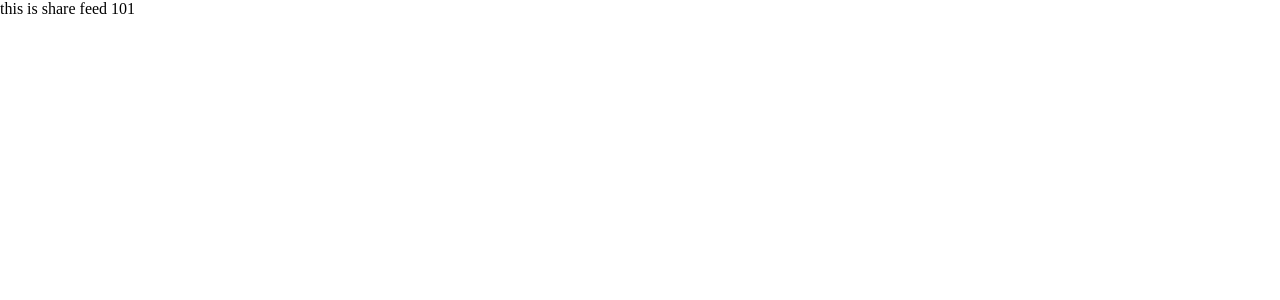
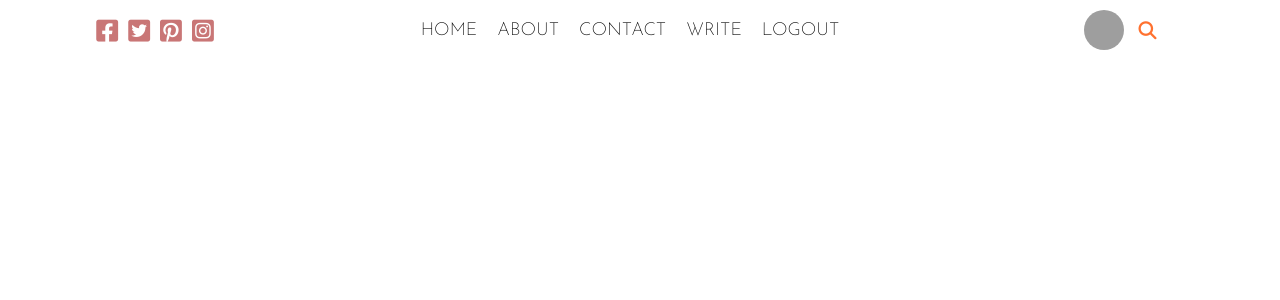
Before and after one commit to ahmedtowsikzap/share-feed, a React (Create React App) app: page / in a window 1280 px wide. Shown: the top 300 px of the page. Built offline with nearby package versions, Linux system fonts and the light colour scheme; grey boxes are pictures that could not be loaded.

Commit message:
Added Topbar using flexbox w/ icons

```diff
--- a/public/index.html
+++ b/public/index.html
@@ -9,6 +9,7 @@
       content="Web site created using create-react-app"
     />
     <link href="https://fonts.googleapis.com/css2?family=Josefin+Sans:ital,wght@0,100;0,200;0,500;1,200;1,300;1,400&family=Lobster&family=Lora:ital,wght@1,400;1,500;1,600&family=Montserrat:wght@400;500&family=Varela&family=Varela+Round&display=swap" rel="stylesheet">
+    <link rel="stylesheet" href="https://cdnjs.cloudflare.com/ajax/libs/font-awesome/6.1.1/css/all.min.css" integrity="sha512-KfkfwYDsLkIlwQp6LFnl8zNdLGxu9YAA1QvwINks4PhcElQSvqcyVLLD9aMhXd13uQjoXtEKNosOWaZqXgel0g==" crossorigin="anonymous" referrerpolicy="no-referrer" />
     <style>
     *{
      margin: 0;
--- a/src/App.js
+++ b/src/App.js
@@ -1,9 +1,10 @@
+import Topbar from "./components/topbar/Topbar";
 
 function App() {
   return (
-    <div className="App">
-      this is share feed 101
-    </div>
+    <>
+   <Topbar/>
+   </>
   );
 }
 
--- /dev/null
+++ b/src/components/topbar/Topbar.css
@@ -0,0 +1,57 @@
+.top{
+    width: 100%;
+    height: 60px;
+    background-color: white;
+    position: sticky;
+    top: 0;
+    display: flex;
+    align-items: center;
+    font-family: 'Josefin Sans', sans-serif;
+}
+.topLeft,.topRight{
+
+flex: 3;
+display: flex;
+justify-content: center;
+align-items: center;
+
+}
+.topCenter{
+
+    flex: 6;
+}
+.topIcon{
+    font-size: 25px;
+    margin-right: 10px;
+    color: rgb(201, 118, 118);
+    cursor: pointer;
+}
+
+.topImg{
+
+    width: 40px;
+    height: 40px;
+    border-radius: 50%;
+    object-fit: cover;
+}
+
+.topList{
+    display: flex;
+    justify-content: center;
+    margin: 0;
+    padding: 0;
+    list-style: none;
+}
+.topListItem{
+    margin-right:20px;
+    font-size: 18px;
+    font-weight: 300;
+    cursor: pointer;
+}
+
+.topSearchIcon{
+    font-size: 18px;
+    color :rgb(255, 113, 47);
+    cursor: pointer;
+    margin-left: 15px;
+}
--- /dev/null
+++ b/src/components/topbar/Topbar.jsx
@@ -0,0 +1,32 @@
+import "./Topbar.css"
+
+const Topbar = () => {
+    return (
+        <div className='top'>
+            <div className="topLeft">
+            <i className="topIcon fa-brands fa-facebook-square"></i>
+            <i className="topIcon fa-brands fa-twitter-square"></i>
+            <i className="topIcon fa-brands fa-pinterest-square"></i>
+            <i className="topIcon fa-brands fa-instagram-square"></i>
+            </div>
+            <div className="topCenter">
+
+                <ul className="topList">
+               <li className="topListItem">HOME</li>
+               <li className="topListItem">ABOUT</li>
+               <li className="topListItem">CONTACT</li>
+               <li className="topListItem">WRITE</li>
+               <li className="topListItem">LOGOUT</li>
+
+                </ul>
+            </div>
+            <div className="topRight">
+
+                <img className="topImg" src="https://images.pexels.com/photos/2069243/pexels-photo-2069243.jpeg?auto=compress&cs=tinysrgb&w=1260&h=750&dpr=1" alt="" />
+                <i className="topSearchIcon fa-solid fa-magnifying-glass"></i>
+            </div>
+        </div>
+    );
+};
+
+export default Topbar;
```
